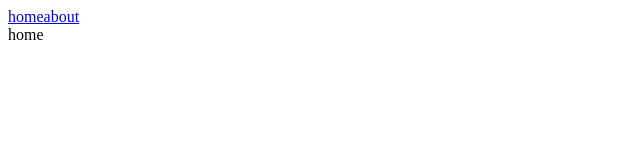
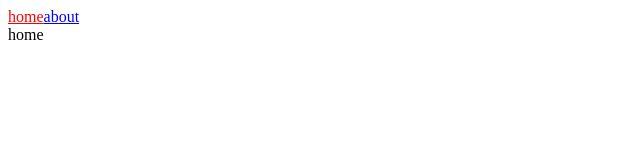
Before and after one commit to flsnrtmmyungju/nexttest, a Next.js app: page / in a window 1280 px wide. Shown: the top 160 px of the page, without its empty margins (0-640 px from the left). Built offline with nearby package versions, Linux system fonts and the light colour scheme.

Commit message:
추천하진 않지만 next에서 스타일 사용하는 방법 {{}} 두개사용해야하는듯듯

```diff
--- a/components/NavBar.js
+++ b/components/NavBar.js
@@ -5,7 +5,9 @@ import { useRouter } from "next/router"
 export default function NavBar() {
     const router = useRouter()
     return <nav>
-        <Link href="/">home</Link>
-        <Link href="/about">about</Link>
+        {/* 추천하진 않지만 style 사용하는 방법 */}
+        {/* <Link href="/" style={{ color: router.pathname === "/" ? 'red' : 'blue' }}>home</Link> */}
+        <Link href="/" style={{ color: router.pathname === "/" ? 'red' : 'blue' }}>home</Link>
+        <Link href="/about" style={{ color: router.pathname === "/" ? 'blue' : 'red' }}>about</Link>
     </nav>
 }
```
